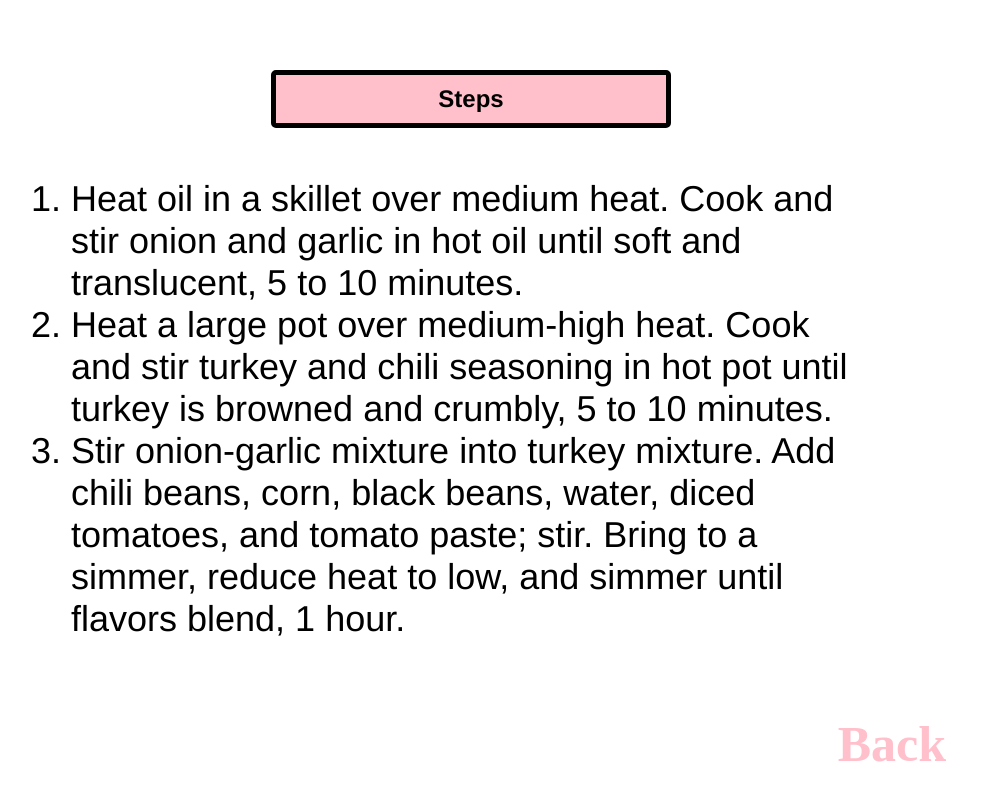
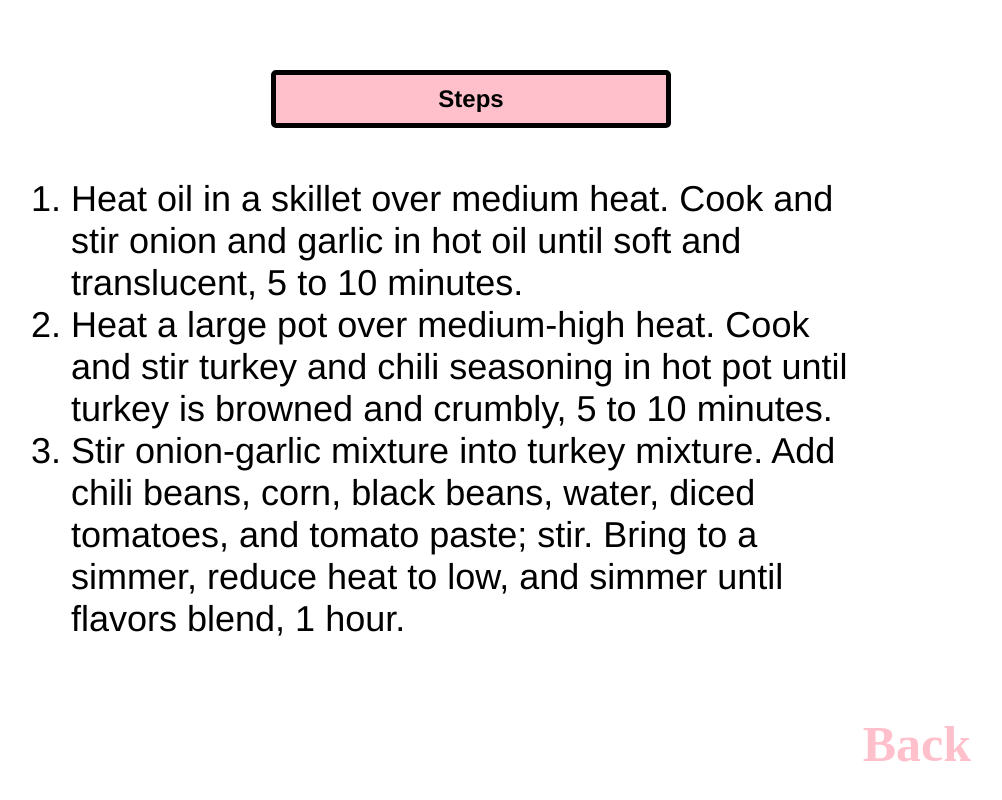
Before and after one commit to semiadult/odin-recipes, a plain HTML site: page recipes/turkey.html in a window 1280 px wide. Shown: the part 1313-2113 px from the top of the page, without its empty margins (169-1171 px from the left). Drawn offline with Linux system fonts and the light colour scheme.

Commit message:
Add margin-right to Back-button

```diff
--- a/style.css
+++ b/style.css
@@ -159,8 +159,9 @@ a:hover {
     max-width: 800px;
     min-width: 800px;
     text-align: right;
-    margin-left: 75px;
+    margin-left: 100px;
     margin-bottom: 75px;
+    margin-right: 50px;
 }
 
 #lasagna {
```
